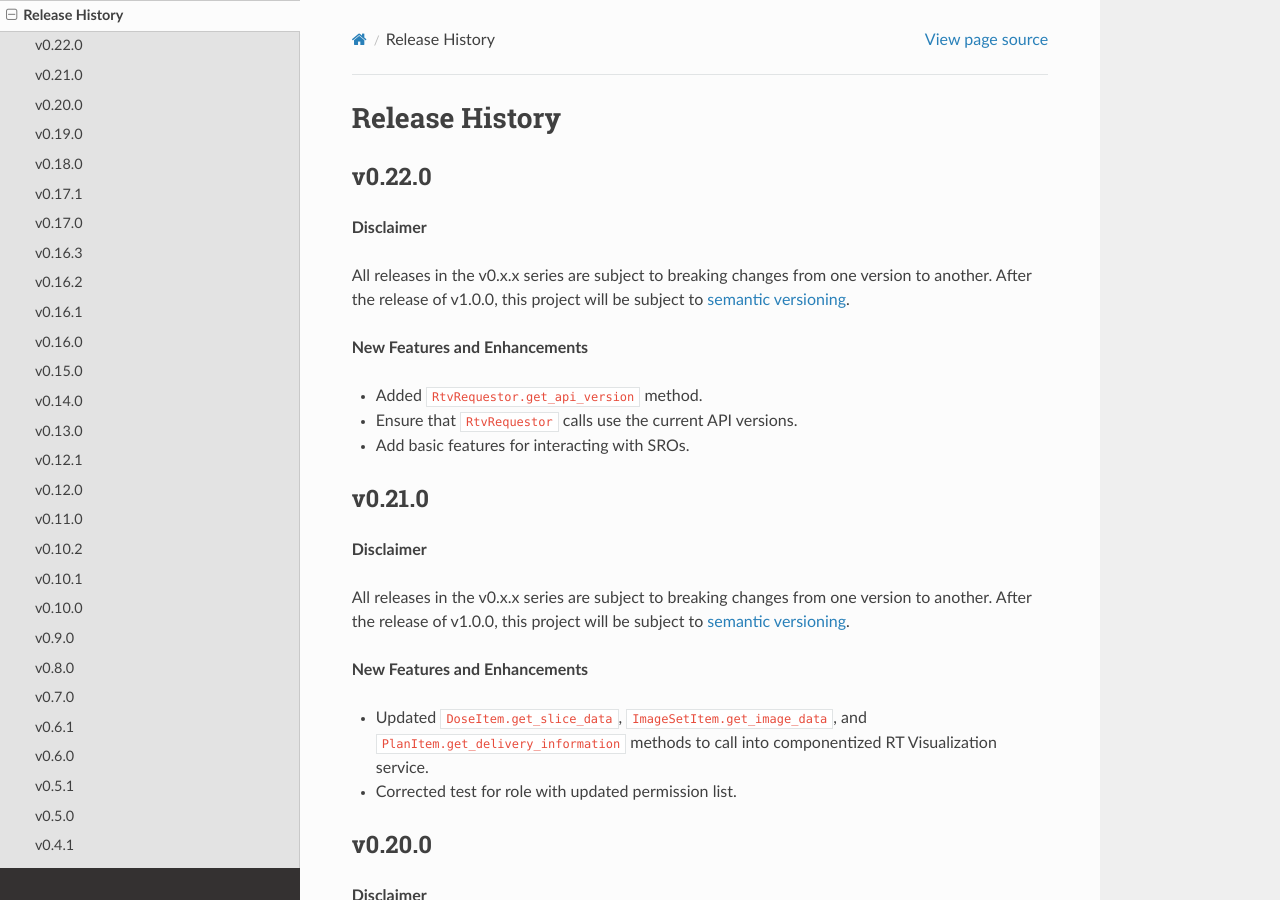
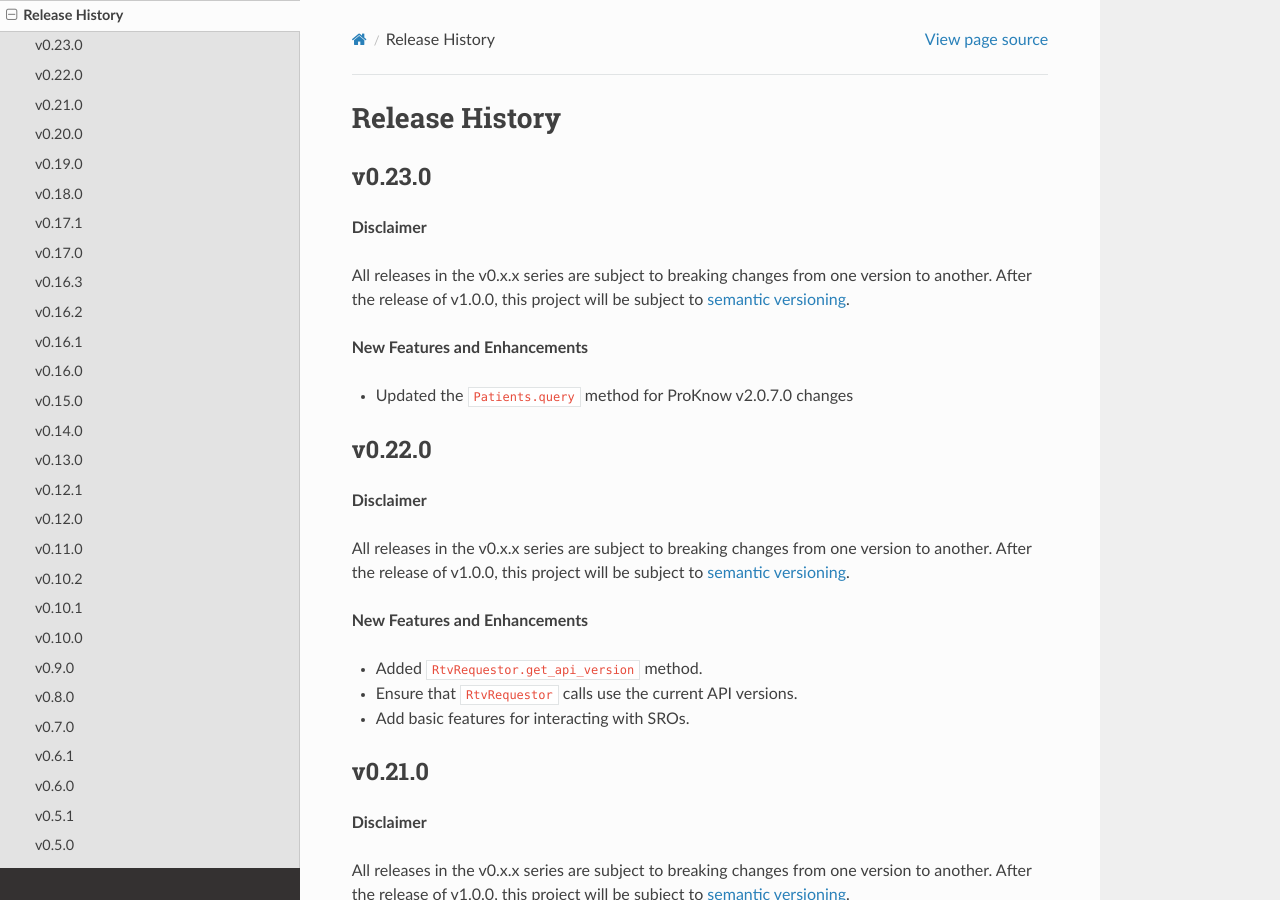
Before and after one commit to proknow/proknow-python, a Sphinx documentation site: the page built from docs/changelog.rst, in a window 1280 px wide and 900 px high. Built offline with Sphinx 7.4.7 and the Read the Docs theme 3.1.0, drawn with Linux system fonts in a browser that asks for light colours.

Commit message:
[stories/PRK-3764] Update Python SDKs to support route change

```diff
--- a/docs/changelog.rst
+++ b/docs/changelog.rst
@@ -1,5 +1,16 @@
 Release History
 ===============
+
+v0.23.0
+-------
+
+**Disclaimer**
+
+All releases in the v0.x.x series are subject to breaking changes from one version to another. After the release of v1.0.0, this project will be subject to `semantic versioning <http://semver.org/>`_.
+
+**New Features and Enhancements**
+
+* Updated the ``Patients.query`` method for ProKnow v2.0.7.0 changes
 
 v0.22.0
 -------
--- a/docs/usage.rst
+++ b/docs/usage.rst
@@ -228,7 +228,7 @@ Feature List
 +-----------------------+------------------------------------------------------------+--------------------------------------------------------------------------+
 | ✅                    | Create a patient                                           | ``POST /api/workspaces/:wid/patients``                                   |
 +-----------------------+------------------------------------------------------------+--------------------------------------------------------------------------+
-| ✅                    | List patients                                              | ``GET /api/workspaces/:wid/patients``                                    |
+| ✅                    | List patients                                              | ``POST /api/workspaces/:wid/patients/search``                            |
 +-----------------------+------------------------------------------------------------+--------------------------------------------------------------------------+
 | ✅                    | Get a patient                                              | ``GET /api/workspaces/:wid/patients/:id``                                |
 +-----------------------+------------------------------------------------------------+--------------------------------------------------------------------------+
```
Also changed, not shown: 2 other files.
